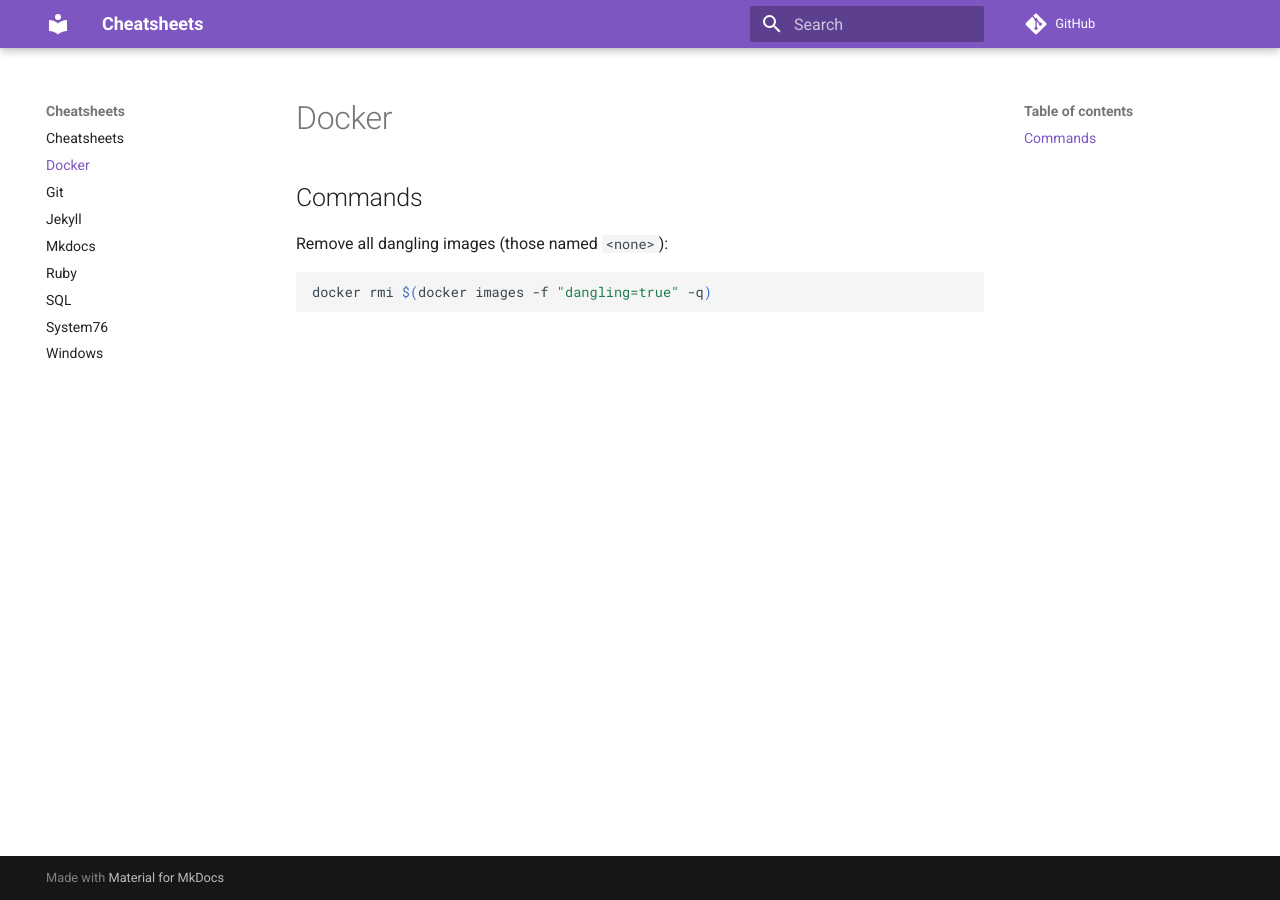
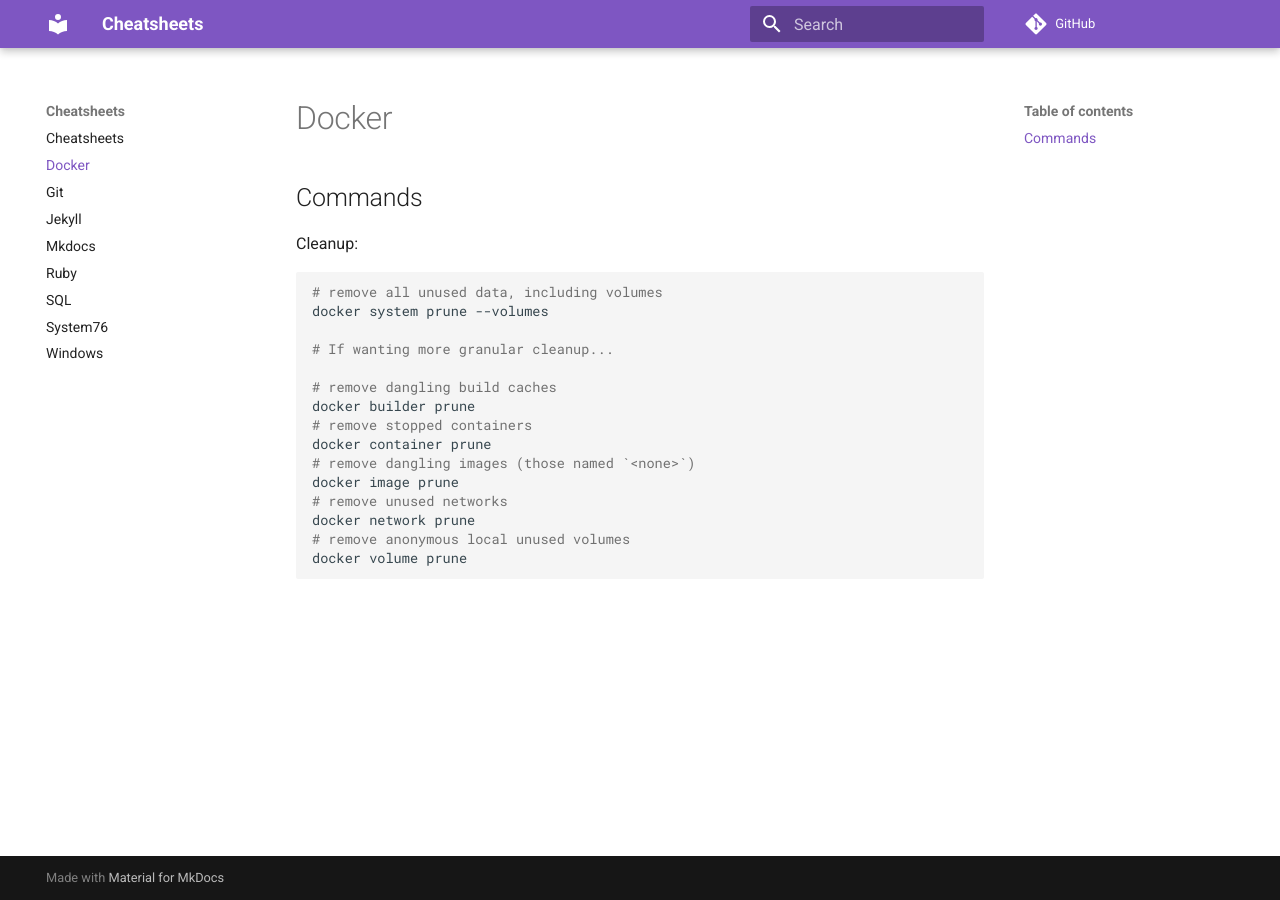
Before and after one commit to dlstadther/cheatsheets, an MkDocs documentation site: the page built from cheatsheets/docker.md, in a window 1280 px wide. Built offline with MkDocs 1.6.1 and Material for MkDocs 9.7.7, drawn with Linux system fonts in a browser that asks for light colours; comment, search, counter and statistics services are not loaded.

Commit message:
update docker cleanup commands

````diff
--- a/cheatsheets/docker.md
+++ b/cheatsheets/docker.md
@@ -2,7 +2,21 @@
 
 ## Commands
 
-Remove all dangling images (those named `<none>`):
+Cleanup:
 ```shell
-docker rmi $(docker images -f "dangling=true" -q)
+# remove all unused data, including volumes
+docker system prune --volumes
+
+# If wanting more granular cleanup...
+
+# remove dangling build caches
+docker builder prune
+# remove stopped containers
+docker container prune
+# remove dangling images (those named `<none>`)
+docker image prune
+# remove unused networks
+docker network prune
+# remove anonymous local unused volumes
+docker volume prune
 ```
````
